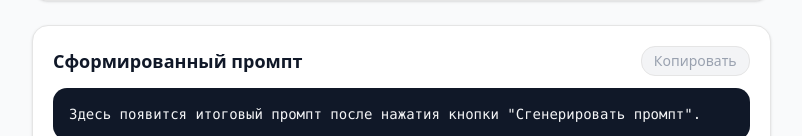
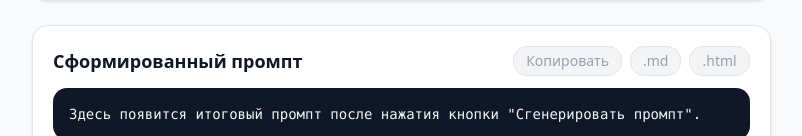
Before and after one commit to DzhibilovaDana/prompt_builder_PVP, a Next.js app: page / in a window 1280 px wide. Shown: the part 2210-2346 px from the top of the page, without its empty margins (48-850 px from the left). Built offline with nearby package versions, Linux system fonts and the light colour scheme.

Commit message:
Добавление экспорта в форматы Markdown и HTML

```diff
--- a/src/app/page.tsx
+++ b/src/app/page.tsx
@@ -17,7 +17,7 @@ import { PromptResult } from "@/components/PromptResult";
 import { Sidebar } from "@/components/Sidebar";
 import { Footer } from "@/components/Footer";
 import type { AppConfig } from "@/lib/config";
-
+import { exportPromptAsMarkdown, exportPromptAsHtml } from "@/lib/exportPrompt";
 /* почитать как корректно разместить это на гите
 сборка на гит почитать
 разделение данных и кода
@@ -70,6 +70,17 @@ export default function PromptBuilderPrototype() {
 
   if (loadingCfg) return <div className="p-6 text-sm text-gray-600">Загрузка конфигурации…</div>;
   if (!config) return <div className="p-6 text-sm text-red-600">Не удалось загрузить конфигурацию.</div>;
+
+  // 🔽 Хендлеры экспорта
+  const handleExportMarkdown = () => {
+    if (!generatedPrompt) return;
+    exportPromptAsMarkdown(generatedPrompt);
+  };
+
+  const handleExportHtml = () => {
+    if (!generatedPrompt) return;
+    exportPromptAsHtml(generatedPrompt);
+  };
 
   return (
     <div className="min-h-screen w-full bg-gray-50 text-gray-900">
@@ -148,7 +159,10 @@ export default function PromptBuilderPrototype() {
           refine={refine}
           onRefineChange={setRefine}
           onRefineApply={() => setGeneratedPrompt(buildPrompt())}
+          onExportMarkdown={handleExportMarkdown}
+          onExportHtml={handleExportHtml}
         />
+
         </section>
 
         <Sidebar />
--- a/src/components/PromptResult.tsx
+++ b/src/components/PromptResult.tsx
@@ -8,6 +8,10 @@ interface PromptResultProps {
   refine: string;
   onRefineChange: (value: string) => void;
   onRefineApply: () => void;
+
+  // НОВОЕ:
+  onExportMarkdown: () => void;
+  onExportHtml: () => void;
 }
 
 export const PromptResult: React.FC<PromptResultProps> = ({
@@ -17,7 +21,11 @@ export const PromptResult: React.FC<PromptResultProps> = ({
   refine,
   onRefineChange,
   onRefineApply,
+  onExportMarkdown,
+  onExportHtml,
 }) => {
+  const disabled = !generatedPrompt;
+
   return (
     <div className="mt-6 rounded-2xl border bg-white p-5 shadow-sm">
       <div className="mb-3 flex items-center justify-between">
@@ -25,16 +33,47 @@ export const PromptResult: React.FC<PromptResultProps> = ({
         <div className="flex items-center gap-2">
           <button
             onClick={onCopy}
-            disabled={!generatedPrompt}
-            className={`rounded-xl px-3 py-1 text-sm ${generatedPrompt ? "border bg-white hover:bg-gray-50" : "cursor-not-allowed border bg-gray-100 text-gray-400"}`}
+            disabled={disabled}
+            className={`rounded-xl px-3 py-1 text-sm ${
+              !disabled
+                ? "border bg-white hover:bg-gray-50"
+                : "cursor-not-allowed border bg-gray-100 text-gray-400"
+            }`}
           >
             {copied ? "Скопировано ✓" : "Копировать"}
+          </button>
+
+          {/* НОВО: экспорт в Markdown */}
+          <button
+            onClick={onExportMarkdown}
+            disabled={disabled}
+            className={`rounded-xl px-3 py-1 text-sm ${
+              !disabled
+                ? "border bg-white hover:bg-gray-50"
+                : "cursor-not-allowed border bg-gray-100 text-gray-400"
+            }`}
+          >
+            .md
+          </button>
+
+          {/* НОВО: экспорт в HTML */}
+          <button
+            onClick={onExportHtml}
+            disabled={disabled}
+            className={`rounded-xl px-3 py-1 text-sm ${
+              !disabled
+                ? "border bg-white hover:bg-gray-50"
+                : "cursor-not-allowed border bg-gray-100 text-gray-400"
+            }`}
+          >
+            .html
           </button>
         </div>
       </div>
 
       <pre className="max-h-[420px] overflow-auto rounded-xl bg-gray-900 p-4 text-sm text-gray-100">
-        {generatedPrompt || "Здесь появится итоговый промпт после нажатия кнопки \"Сгенерировать промпт\"."}
+        {generatedPrompt ||
+          'Здесь появится итоговый промпт после нажатия кнопки "Сгенерировать промпт".'}
       </pre>
 
       <div className="mt-4">
@@ -48,8 +87,12 @@ export const PromptResult: React.FC<PromptResultProps> = ({
           />
           <button
             onClick={onRefineApply}
-            disabled={!generatedPrompt}
-            className={`shrink-0 rounded-xl px-4 py-2 text-white ${generatedPrompt ? "bg-gray-900 hover:opacity-90" : "cursor-not-allowed bg-gray-400"}`}
+            disabled={disabled}
+            className={`shrink-0 rounded-xl px-4 py-2 text-white ${
+              !disabled
+                ? "bg-gray-900 hover:opacity-90"
+                : "cursor-not-allowed bg-gray-400"
+            }`}
           >
             Применить
           </button>
--- /dev/null
+++ b/src/lib/exportPrompt.ts
@@ -0,0 +1,53 @@
+// src/lib/exportPrompt.ts
+
+function downloadFile(filename: string, content: string, mimeType: string) {
+  // На сервере (SSR) просто выходим
+  if (typeof window === "undefined") return;
+
+  const blob = new Blob([content], { type: mimeType });
+  const url = URL.createObjectURL(blob);
+
+  const a = document.createElement("a");
+  a.href = url;
+  a.download = filename;
+
+  document.body.appendChild(a);
+  a.click();
+  a.remove();
+
+  URL.revokeObjectURL(url);
+}
+
+// Сделаем простое имя файла: prompt-2025-01-01T10-00-00-000Z.md
+function makeFilename(ext: string): string {
+  const now = new Date();
+  const iso = now.toISOString().replace(/[:.]/g, "-");
+  return `prompt-${iso}.${ext}`;
+}
+
+function escapeHtml(text: string): string {
+  return text
+    .replace(/&/g, "&amp;")
+    .replace(/</g, "&lt;")
+    .replace(/>/g, "&gt;");
+}
+
+export function exportPromptAsMarkdown(promptText: string) {
+  const content = promptText || "";
+  downloadFile(makeFilename("md"), content, "text/markdown;charset=utf-8");
+}
+
+export function exportPromptAsHtml(promptText: string) {
+  const html = `<!DOCTYPE html>
+<html lang="ru">
+<head>
+  <meta charset="UTF-8" />
+  <title>Prompt export</title>
+</head>
+<body>
+  <pre>${escapeHtml(promptText || "")}</pre>
+</body>
+</html>`;
+
+  downloadFile(makeFilename("html"), html, "text/html;charset=utf-8");
+}
```
Lines whose indentation alone changed are shown as unchanged.
